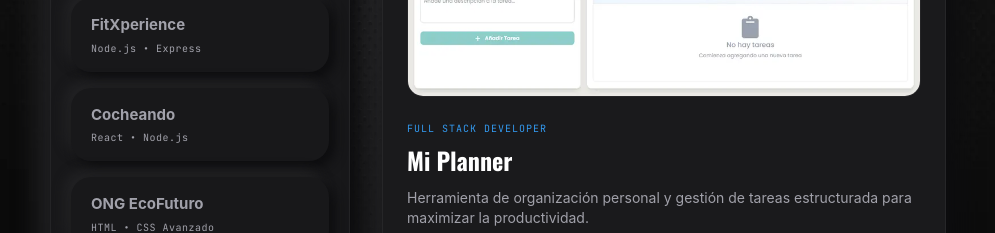
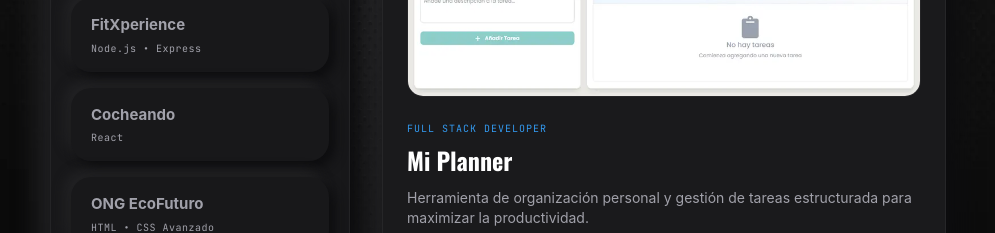
Before and after one commit to UrielGarmendia/portfolio, a React (Vite) app: page / in a window 1280 px wide. Shown: the part 2860-3093 px from the top of the page, without its empty margins (142-1137 px from the left). Built offline with nearby package versions, Linux system fonts and the light colour scheme.

Commit message:
Actualicé info de un proyecto

```diff
--- a/src/data/projects.js
+++ b/src/data/projects.js
@@ -40,7 +40,7 @@ export const projectsData = [
     id:    'cocheando',
     title: 'Cocheando',
     role:  'Full Stack Developer',
-    techStack: ['React', 'Node.js', 'Express', 'MySQL', 'Sequelize', 'JWT'],
+    techStack: ['React'],
     simpleDesc:
       'Blog del mundo de los autos con artículos creados con información real. Proyecto académico UADE.',
     academicChallenge:
@@ -50,8 +50,6 @@ export const projectsData = [
     imageUrl:  '/projects/cocheando.webp',
     architecture: [
       { label: 'React Client',   sublabel: 'Vite · Context API',    type: 'client'  },
-      { label: 'Express API',    sublabel: 'REST · JWT Middleware',  type: 'api'     },
-      { label: 'Database',       sublabel: 'MySQL · Relacional',     type: 'db'      },
     ],
     dataFlow: '[Client React] <--(JSON)--> [Node/Express API] <--(Query)--> [Database]',
   },
```
